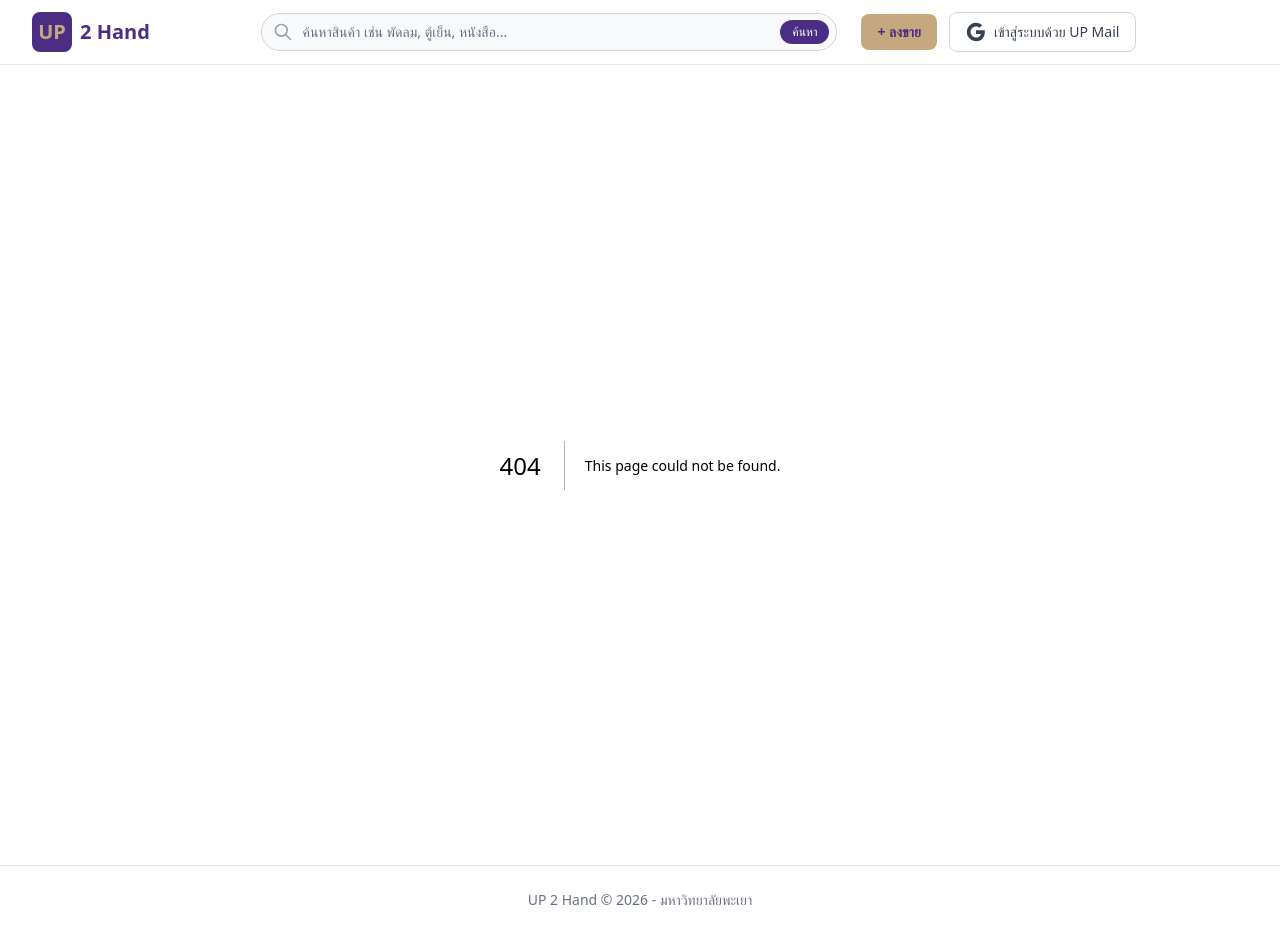
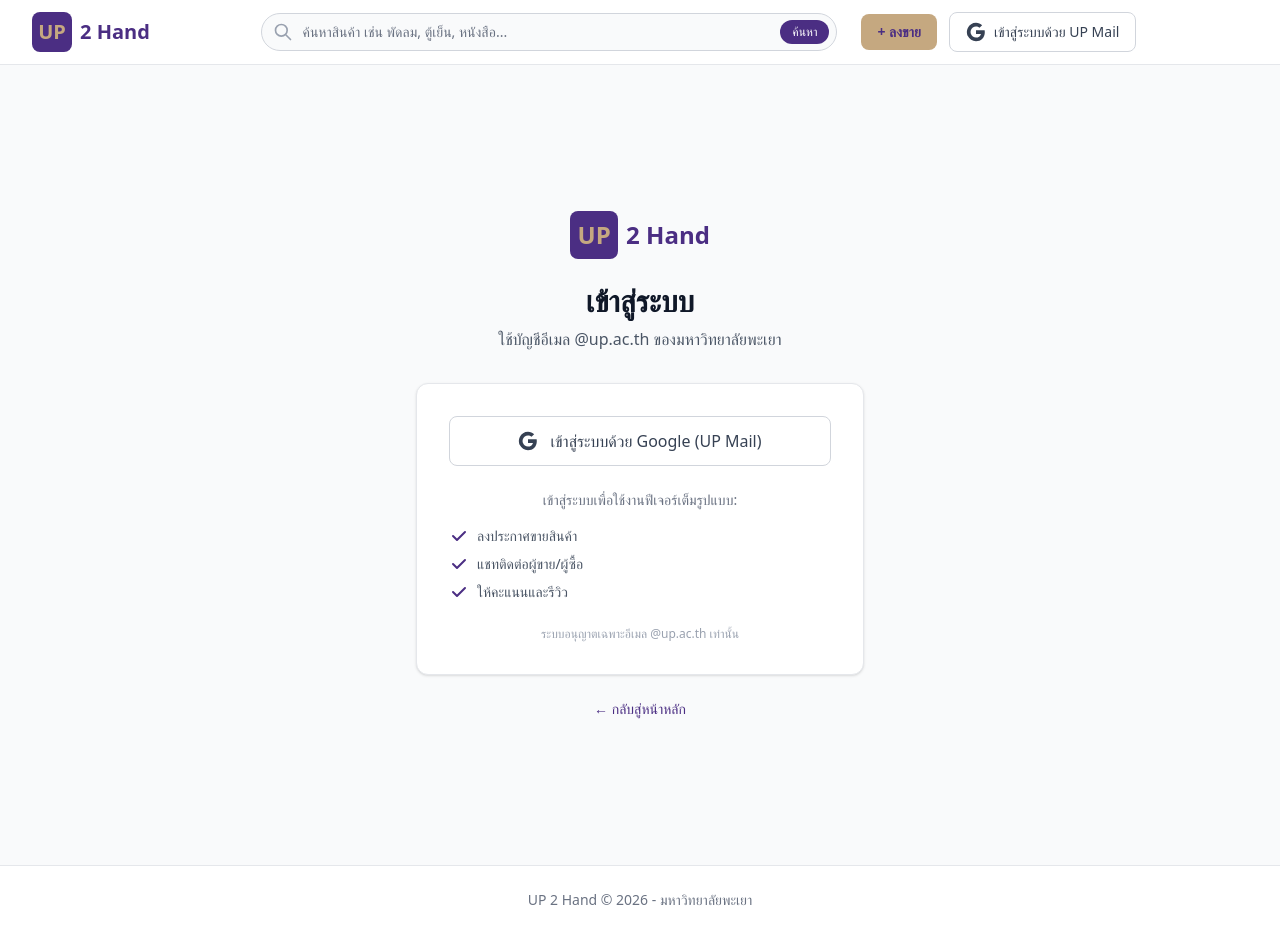
Before and after one commit to Dream1709/UP2Hand, a Next.js app: page /login in a window 1280 px wide. Before the commit this address had no page. Built offline with nearby package versions, Linux system fonts and the light colour scheme.

Commit message:
feat: add login page with Google OAuth for @up.ac.th

```diff
--- /dev/null
+++ b/app/login/page.tsx
@@ -0,0 +1,119 @@
+"use client";
+
+import { useState } from "react";
+import { createClient } from "@/lib/supabase/client";
+
+export default function LoginPage() {
+  const [isLoading, setIsLoading] = useState(false);
+  const [error, setError] = useState<string | null>(null);
+
+  const handleLogin = async () => {
+    setIsLoading(true);
+    setError(null);
+
+    const supabase = createClient();
+    const { error } = await supabase.auth.signInWithOAuth({
+      provider: "google",
+      options: {
+        redirectTo: `${window.location.origin}/auth/callback`,
+      },
+    });
+
+    if (error) {
+      console.error("Login error:", error);
+      setError("เข้าสู่ระบบไม่สำเร็จ กรุณาลองใหม่อีกครั้ง");
+      setIsLoading(false);
+    }
+  };
+
+  return (
+    <div className="min-h-screen flex items-center justify-center bg-gray-50 px-4">
+      <div className="w-full max-w-md">
+        <div className="text-center mb-8">
+          <Link href="/" className="inline-flex items-center gap-2 mb-6">
+            <div className="flex h-12 w-12 items-center justify-center rounded-lg bg-up-purple">
+              <span className="text-up-gold font-bold text-2xl">UP</span>
+            </div>
+            <span className="font-bold text-2xl text-up-purple">2 Hand</span>
+          </Link>
+          <h1 className="text-3xl font-bold text-gray-900">เข้าสู่ระบบ</h1>
+          <p className="mt-2 text-gray-600">
+            ใช้บัญชีอีเมล @up.ac.th ของมหาวิทยาลัยพะเยา
+          </p>
+        </div>
+
+        <div className="bg-white rounded-xl border border-gray-200 p-8 shadow-sm">
+          {error && (
+            <div className="mb-6 rounded-lg bg-red-50 border border-red-200 p-4 text-red-700 text-sm" role="alert">
+              {error}
+            </div>
+          )}
+
+          <div className="space-y-4">
+            <button
+              onClick={handleLogin}
+              disabled={isLoading}
+              className="w-full flex items-center justify-center gap-3 rounded-lg border border-gray-300 bg-white px-4 py-3 text-base font-medium text-gray-700 hover:bg-gray-50 hover:border-up-purple hover:text-up-purple transition-all disabled:opacity-50 disabled:cursor-not-allowed"
+            >
+              <svg className="h-5 w-5" viewBox="0 0 24 24" aria-hidden="true">
+                <path
+                  fill="currentColor"
+                  d="M22.56 12.25c0-.78-.07-1.53-.2-2.25H12v4.26h5.92c-.26 1.37-1.04 2.53-2.21 3.31v2.77h3.57c2.08-1.92 3.28-4.74 3.28-8.09z"
+                />
+                <path
+                  fill="currentColor"
+                  d="M12 23c2.97 0 5.46-.98 7.28-2.66l-3.57-2.77c-.98.66-2.23 1.06-3.71 1.06-2.86 0-5.29-1.93-6.16-4.53H2.18v2.84C3.99 20.53 7.7 23 12 23z"
+                />
+                <path
+                  fill="currentColor"
+                  d="M5.84 14.09c-.22-.66-.35-1.36-.35-2.09s.13-1.43.35-2.09V7.07H2.18C1.43 8.55 1 10.22 1 12s.43 3.45 1.18 4.93l2.85-2.22.81-.62z"
+                />
+                <path
+                  fill="currentColor"
+                  d="M12 5.38c1.62 0 3.06.56 4.21 1.64l3.15-3.15C17.45 2.09 14.97 1 12 1 7.7 1 3.99 3.47 2.18 7.07l3.66 2.84c.87-2.6 3.3-4.53 6.16-4.53z"
+                />
+              </svg>
+              <span>{isLoading ? "กำลังเชื่อมต่อ..." : "เข้าสู่ระบบด้วย Google (UP Mail)"}</span>
+            </button>
+          </div>
+
+          <div className="mt-6 text-center">
+            <p className="text-sm text-gray-500">
+              เข้าสู่ระบบเพื่อใช้งานฟีเจอร์เต็มรูปแบบ:
+            </p>
+            <ul className="mt-4 space-y-2 text-sm text-gray-600 text-left">
+              <li className="flex items-center gap-2">
+                <svg className="h-5 w-5 text-up-purple shrink-0" fill="currentColor" viewBox="0 0 20 20" aria-hidden="true">
+                  <path fillRule="evenodd" d="M16.707 5.293a1 1 0 010 1.414l-8 8a1 1 0 01-1.414 0l-4-4a1 1 0 011.414-1.414L8 12.586l7.293-7.293a1 1 0 011.414 0z" clipRule="evenodd" />
+                </svg>
+                ลงประกาศขายสินค้า
+              </li>
+              <li className="flex items-center gap-2">
+                <svg className="h-5 w-5 text-up-purple shrink-0" fill="currentColor" viewBox="0 0 20 20" aria-hidden="true">
+                  <path fillRule="evenodd" d="M16.707 5.293a1 1 0 010 1.414l-8 8a1 1 0 01-1.414 0l-4-4a1 1 0 011.414-1.414L8 12.586l7.293-7.293a1 1 0 011.414 0z" clipRule="evenodd" />
+                </svg>
+                แชทติดต่อผู้ขาย/ผู้ซื้อ
+              </li>
+              <li className="flex items-center gap-2">
+                <svg className="h-5 w-5 text-up-purple shrink-0" fill="currentColor" viewBox="0 0 20 20" aria-hidden="true">
+                  <path fillRule="evenodd" d="M16.707 5.293a1 1 0 010 1.414l-8 8a1 1 0 01-1.414 0l-4-4a1 1 0 011.414-1.414L8 12.586l7.293-7.293a1 1 0 011.414 0z" clipRule="evenodd" />
+                </svg>
+                ให้คะแนนและรีวิว
+              </li>
+            </ul>
+          </div>
+
+          <p className="mt-6 text-center text-xs text-gray-400">
+            ระบบอนุญาตเฉพาะอีเมล @up.ac.th เท่านั้น
+          </p>
+        </div>
+
+        <p className="mt-6 text-center text-sm text-gray-500">
+          <Link href="/" className="text-up-purple hover:underline">← กลับสู่หน้าหลัก</Link>
+        </p>
+      </div>
+    </div>
+  );
+}
+
+import Link from "next/link";
```
